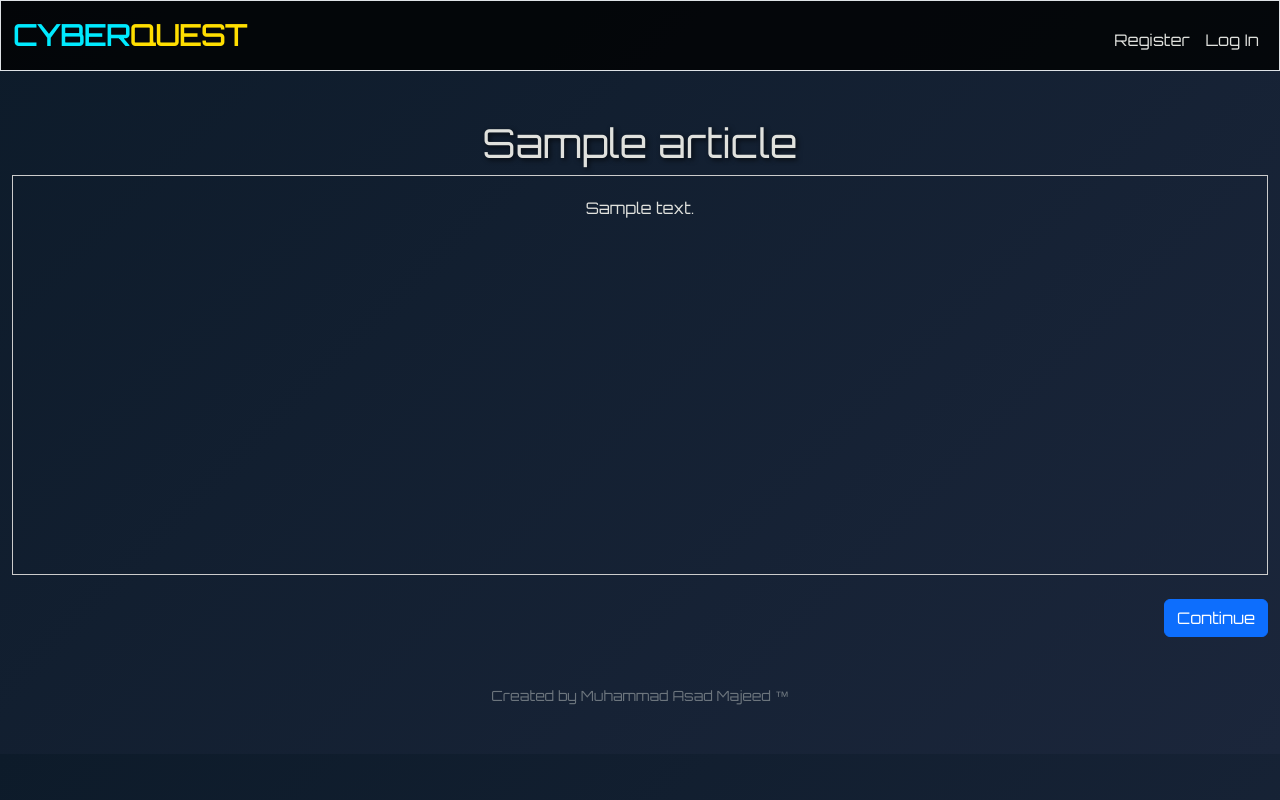
After one commit to asad24-dev/Cyber_Quest, a Flask app: template templates/article.html in a window 1280 px wide. The commit adds this page. Run offline with Flask 3, Linux system fonts and the light colour scheme; the template is opened without the code that fills it: most values are stand-ins (such as "Sample title", 1, 10 or a date in 2020); some libraries are stand-ins or nearby versions.

Commit message:
article functionality

```diff
--- a/app.py
+++ b/app.py
@@ -23,12 +23,54 @@ Session(app)
 
 db = SQL("sqlite:///scenario1.db")
 
+
 @app.route("/")
 @login_required
 def index():
+    session.clear()
     """Show portfolio of stocks"""
     progress = db.execute("SELECT Level FROM users WHERE User_ID = :id", id=session["user_id"])
     return render_template("curriculum_1.html", progress = progress)
+
+@app.route("/curriculum")
+@login_required
+def curriculum():
+    user_id = session["user_id"]
+    rows = db.execute("SELECT Level, Curriculum FROM users WHERE User_ID = ?", user_id)
+    if len(rows) != 1:
+        return apology("User not found", 403)
+    current_level = int(rows[0]["Level"])  # convert to integer if needed
+    curriculum_val = rows[0]["Curriculum"]
+    progress = db.execute("SELECT ap.article_read FROM articles AS a LEFT JOIN article_progress AS ap ON a.id = ap.article_id AND ap.user_id = ? WHERE a.curriculum = ? AND a.level = ?", user_id, curriculum_val, current_level)
+    article_read = (len(progress) == 1 and progress[0]["article_read"] == 1)
+
+    return render_template("curriculum_1.html", level=current_level, curriculum=curriculum_val, article_read = article_read)
+
+@app.route("/article/<int:level>", methods=["GET", "POST"])
+@login_required
+def article(level):
+    user_id = session["user_id"]
+    rows = db.execute("SELECT Curriculum FROM users WHERE User_ID = ?", user_id)
+    if len(rows) != 1:
+        return apology("User not found", 403)
+    curriculum_val = rows[0]["Curriculum"]
+
+    # Query the article based on curriculum and level.
+    result = db.execute("SELECT * FROM articles WHERE curriculum = ? AND level = ?", curriculum_val, level)
+    if len(result) != 1:
+        return apology("Article not found", 404)
+    article = result[0]
+
+    if request.method == "POST":
+        # Mark the article as read in the article_progress table.
+        progress = db.execute("SELECT * FROM article_progress WHERE user_id = ? AND article_id = ?", user_id, article["id"])
+        if len(progress) == 0:
+            db.execute("INSERT INTO article_progress (user_id, article_id, article_read) VALUES (?, ?, 1)", user_id, article["id"])
+        else:
+            db.execute("UPDATE article_progress SET article_read = 1 WHERE user_id = ? AND article_id = ?", user_id, article["id"])
+        return redirect("/curriculum")
+    else:
+        return render_template("article.html", level=level, article=article)
 
 @app.route("/next", methods=["GET", "POST"])
 @login_required
@@ -83,17 +125,7 @@ def login():
     else:
         return render_template("login.html")
 
-@app.route("/curriculum")
-@login_required
-def curriculum():
-    user_id = session["user_id"]
-    rows = db.execute("SELECT Level, Curriculum FROM users WHERE User_ID = ?", user_id)
-    if len(rows) != 1:
-        return apology("User not found", 403)
-    current_level = int(rows[0]["Level"])  # convert to integer if needed
-    curriculum_val = rows[0]["Curriculum"]
 
-    return render_template("curriculum_1.html", level=current_level, curriculum=curriculum_val)
 
 @app.route("/logout")
 def logout():
--- /dev/null
+++ b/templates/article.html
@@ -0,0 +1,18 @@
+{% extends "layout.html" %}
+
+{% block title %}
+    Article for Level {{ level }}
+{% endblock %}
+
+{% block main %}
+    <h1>{{ article.title }}</h1>
+    <div style="border: 1px solid rgb(204, 204, 204); height: 400px; overflow: auto; padding: 20px;">
+        {{ article.content }}
+    </div>
+    <div class="text-end mt-4">
+        <form method="post" action="{{ url_for('article', level=level) }}">
+            <button type="submit" class="btn btn-primary">Continue</button>
+        </form>
+    </div>
+
+{% endblock %}
```
Also changed, not shown: templates/curriculum_1.html (+13 -5 lines), scenario1.db.
